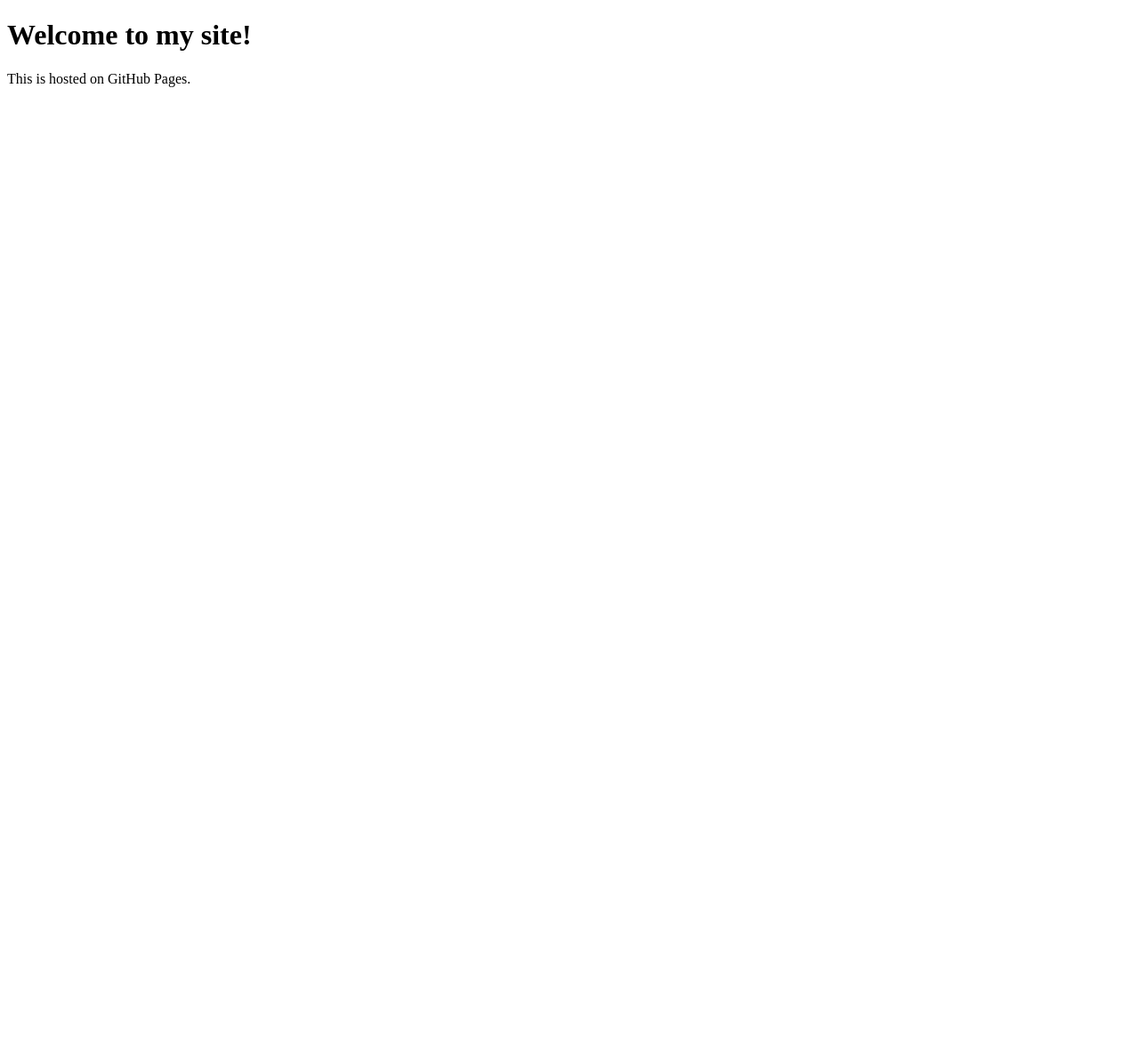
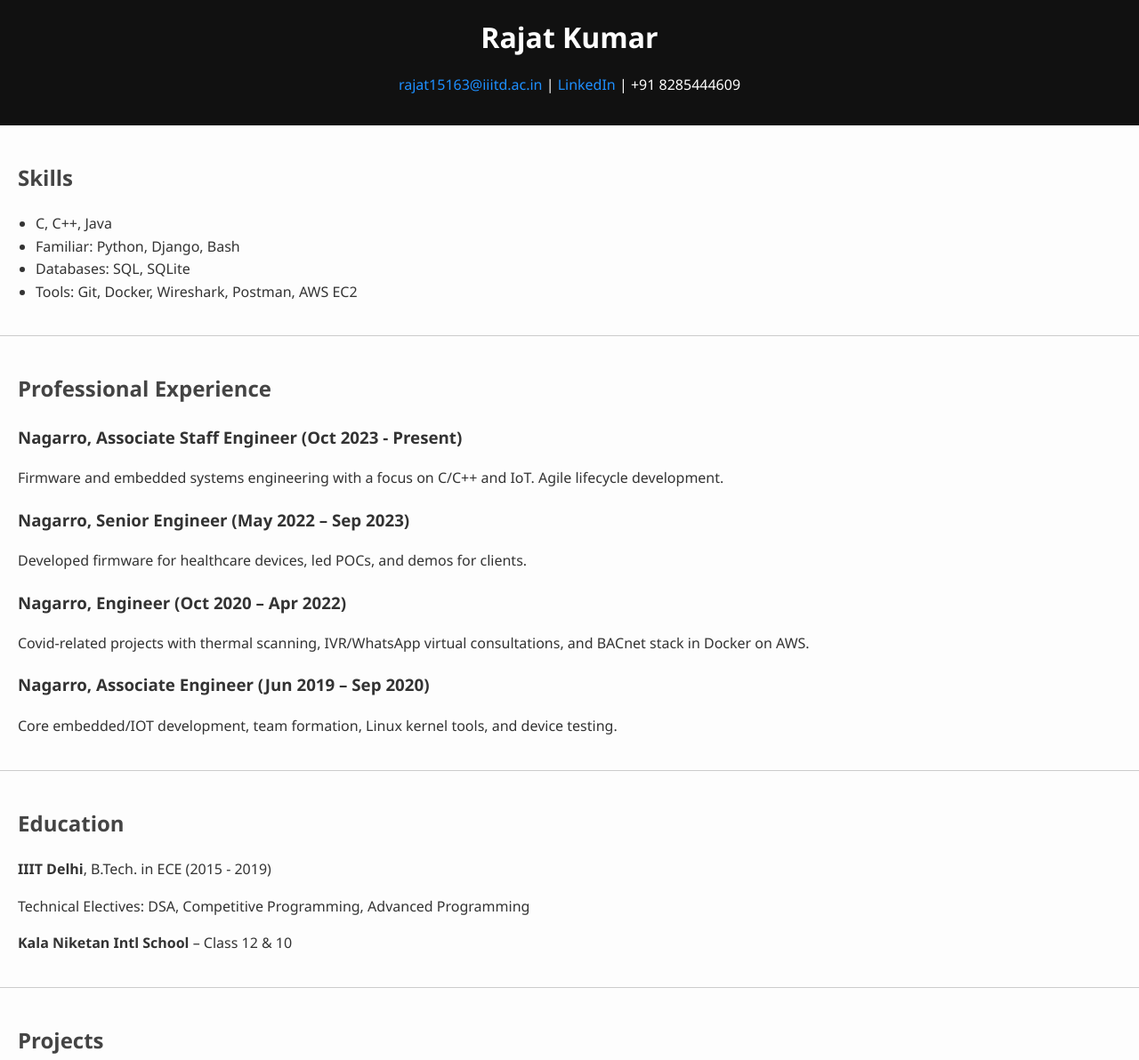
Before and after one commit to im-Rajat/im-rajat.github.io, a plain HTML site: page index.html in a window 1280 px wide. Shown: the top 1192 px of the page at 89% size. Before the commit the page ends 800 px from the top, so only its background shows below. Drawn offline with Linux system fonts and the light colour scheme.

Commit message:
Update website

```diff
--- a/index.html
+++ b/index.html
@@ -1,11 +1,75 @@
-<!-- index.html -->
 <!DOCTYPE html>
-<html>
+<html lang="en">
 <head>
-  <title>Rajat's Portfolio</title>
+  <meta charset="UTF-8" />
+  <meta name="viewport" content="width=device-width, initial-scale=1.0"/>
+  <title>Rajat Kumar | Portfolio</title>
+  <link rel="stylesheet" href="style.css" />
 </head>
 <body>
-  <h1>Welcome to my site!</h1>
-  <p>This is hosted on GitHub Pages.</p>
+  <header>
+    <h1>Rajat Kumar</h1>
+    <p>
+      <a href="mailto:rajat15163@iiitd.ac.in">rajat15163@iiitd.ac.in</a> |
+      <a href="https://www.linkedin.com/in/imRajat/" target="_blank">LinkedIn</a> |
+      +91 8285444609
+    </p>
+  </header>
+
+  <section>
+    <h2>Skills</h2>
+    <ul>
+      <li>C, C++, Java</li>
+      <li>Familiar: Python, Django, Bash</li>
+      <li>Databases: SQL, SQLite</li>
+      <li>Tools: Git, Docker, Wireshark, Postman, AWS EC2</li>
+    </ul>
+  </section>
+
+  <section>
+    <h2>Professional Experience</h2>
+    <h3>Nagarro, Associate Staff Engineer (Oct 2023 - Present)</h3>
+    <p>Firmware and embedded systems engineering with a focus on C/C++ and IoT. Agile lifecycle development.</p>
+
+    <h3>Nagarro, Senior Engineer (May 2022 – Sep 2023)</h3>
+    <p>Developed firmware for healthcare devices, led POCs, and demos for clients.</p>
+
+    <h3>Nagarro, Engineer (Oct 2020 – Apr 2022)</h3>
+    <p>Covid-related projects with thermal scanning, IVR/WhatsApp virtual consultations, and BACnet stack in Docker on AWS.</p>
+
+    <h3>Nagarro, Associate Engineer (Jun 2019 – Sep 2020)</h3>
+    <p>Core embedded/IOT development, team formation, Linux kernel tools, and device testing.</p>
+  </section>
+
+  <section>
+    <h2>Education</h2>
+    <p><strong>IIIT Delhi</strong>, B.Tech. in ECE (2015 - 2019)</p>
+    <p>Technical Electives: DSA, Competitive Programming, Advanced Programming</p>
+    <p><strong>Kala Niketan Intl School</strong> – Class 12 & 10</p>
+  </section>
+
+  <section>
+    <h2>Projects</h2>
+    <ul>
+      <li><strong>Firmware Development:</strong> Modular firmware builds, HAL for STM32, code porting.</li>
+      <li><strong>Virtual Consultation:</strong> IVR + WhatsApp workflows for healthcare support.</li>
+      <li><strong>Thermal Scanning & Mask Detection:</strong> Contactless office entry via Raspberry Pi / Jetson Nano.</li>
+      <li><strong>RF Sniffer Replacement:</strong> Embedded traffic logging and network diagnostics.</li>
+      <li><strong>BACnet Services:</strong> Dynamic BACnet servers, cloud testing, and protocol extensions.</li>
+      <li><strong>Raspberry Pi ↔ Arduino:</strong> Smart lighting via BACnet + Zigbee bridge.</li>
+    </ul>
+  </section>
+
+  <section>
+    <h2>Awards & Achievements</h2>
+    <ul>
+      <li>Engineering Excellence Award</li>
+      <li>Featured twice on the Cheer Board</li>
+    </ul>
+  </section>
+
+  <footer>
+    <p>© 2025 Rajat Kumar</p>
+  </footer>
 </body>
 </html>
--- /dev/null
+++ b/style.css
@@ -0,0 +1,37 @@
+body {
+    font-family: 'Segoe UI', sans-serif;
+    line-height: 1.6;
+    margin: 0;
+    padding: 0;
+    background-color: #fdfdfd;
+    color: #333;
+  }
+
+  header, footer {
+    background: #111;
+    color: #fff;
+    text-align: center;
+    padding: 1rem 0;
+  }
+
+  header h1 {
+    margin: 0;
+  }
+
+  a {
+    color: #1e90ff;
+    text-decoration: none;
+  }
+
+  section {
+    padding: 20px;
+    border-bottom: 1px solid #ccc;
+  }
+
+  h2 {
+    color: #444;
+  }
+
+  ul {
+    padding-left: 20px;
+  }
```
